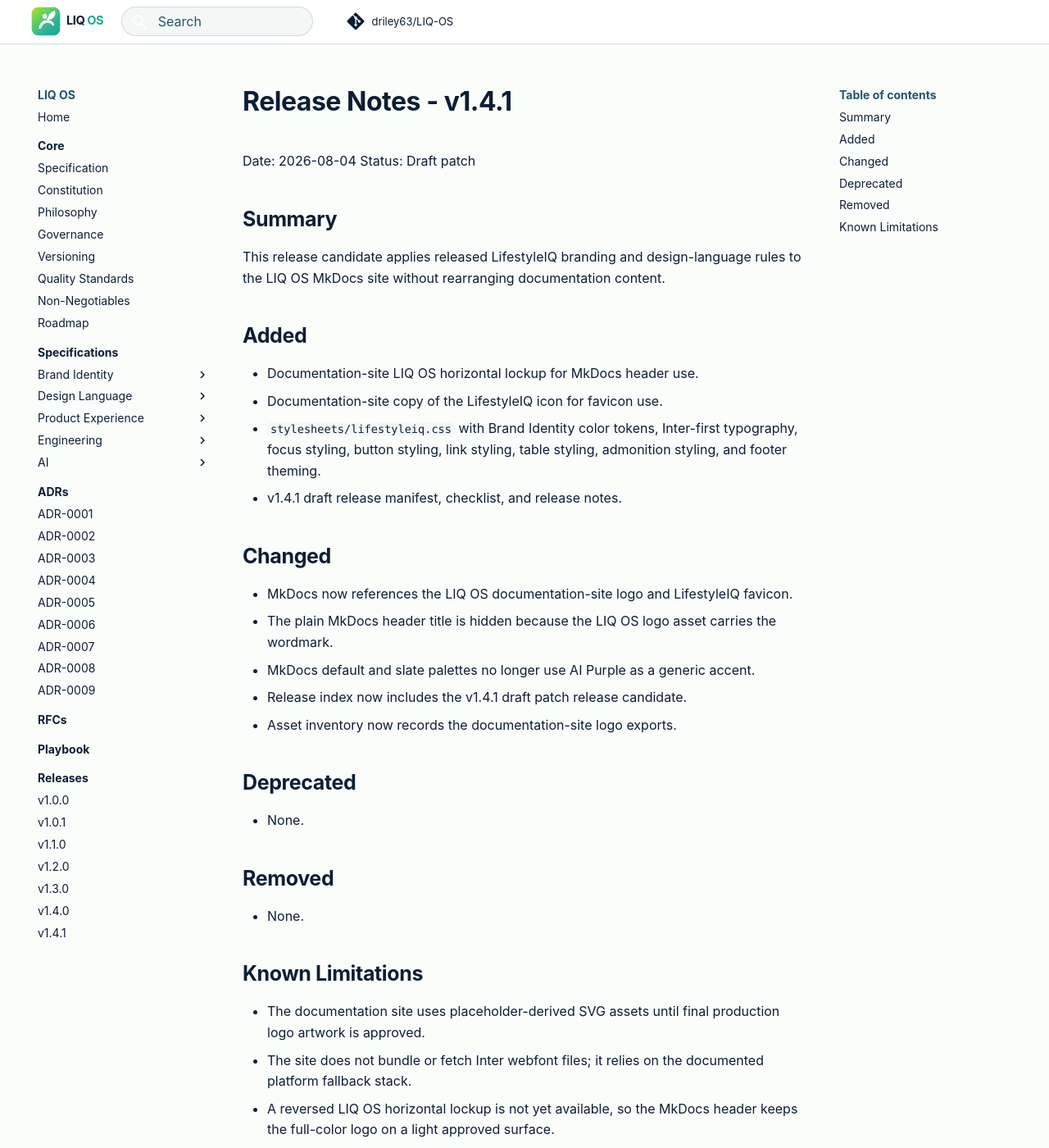
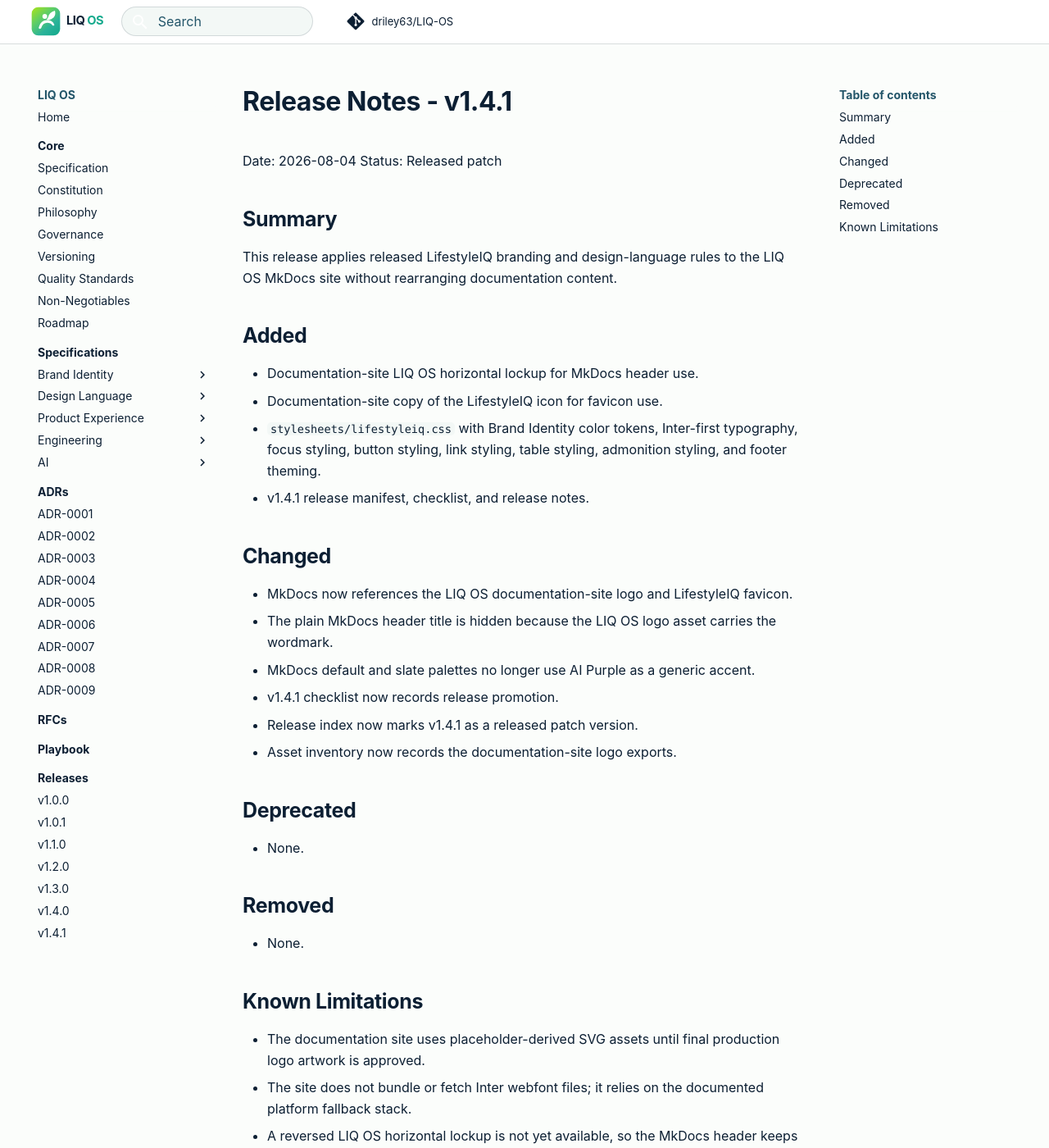
Before and after one commit to driley63/LIQ-OS, an MkDocs documentation site: the page built from docs/releases/v1.4.1/release-notes.md, in a window 1280 px wide and 1400 px high. Shown: the whole window at 82% size. Built offline with MkDocs 1.6.1 and Material for MkDocs 9.7.7, drawn with Linux system fonts in a browser that asks for light colours; comment, search, counter and statistics services are not loaded.

Commit message:
docs(release): promote v1.4.1

```diff
--- a/docs/releases/v1.4.1/release-notes.md
+++ b/docs/releases/v1.4.1/release-notes.md
@@ -1,25 +1,26 @@
 # Release Notes - v1.4.1
 
 Date: 2026-08-04
-Status: Draft patch
+Status: Released patch
 
 ## Summary
 
-This release candidate applies released LifestyleIQ branding and design-language rules to the LIQ OS MkDocs site without rearranging documentation content.
+This release applies released LifestyleIQ branding and design-language rules to the LIQ OS MkDocs site without rearranging documentation content.
 
 ## Added
 
 - Documentation-site LIQ OS horizontal lockup for MkDocs header use.
 - Documentation-site copy of the LifestyleIQ icon for favicon use.
 - `stylesheets/lifestyleiq.css` with Brand Identity color tokens, Inter-first typography, focus styling, button styling, link styling, table styling, admonition styling, and footer theming.
-- v1.4.1 draft release manifest, checklist, and release notes.
+- v1.4.1 release manifest, checklist, and release notes.
 
 ## Changed
 
 - MkDocs now references the LIQ OS documentation-site logo and LifestyleIQ favicon.
 - The plain MkDocs header title is hidden because the LIQ OS logo asset carries the wordmark.
 - MkDocs default and slate palettes no longer use AI Purple as a generic accent.
-- Release index now includes the v1.4.1 draft patch release candidate.
+- v1.4.1 checklist now records release promotion.
+- Release index now marks v1.4.1 as a released patch version.
 - Asset inventory now records the documentation-site logo exports.
 
 ## Deprecated
```
Also changed, not shown: README.md (+2 -2 lines), docs/index.md (+2 -2 lines), docs/releases/README.md (+1 -1 lines), docs/releases/v1.4.1/README.md (+2 -2 lines), docs/releases/v1.4.1/release-checklist.md (+1 -1 lines), docs/releases/v1.4.1/manifest.json.
